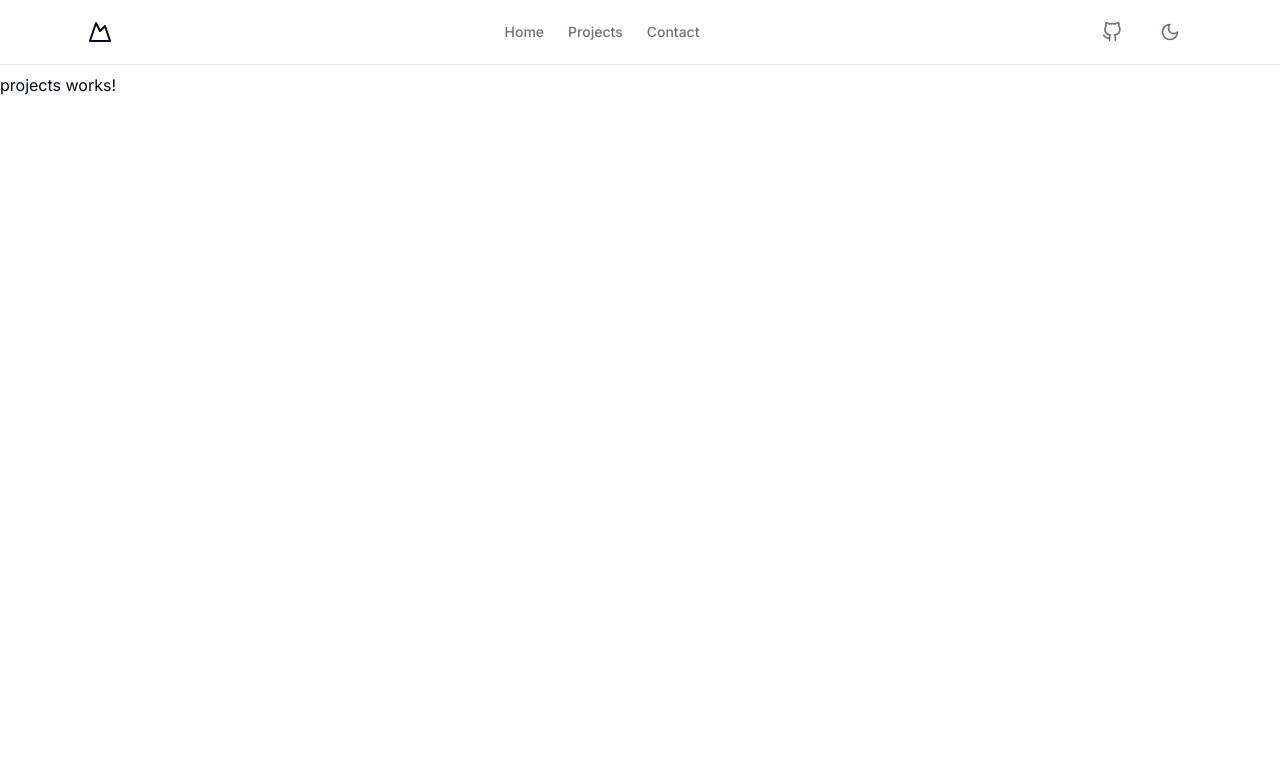
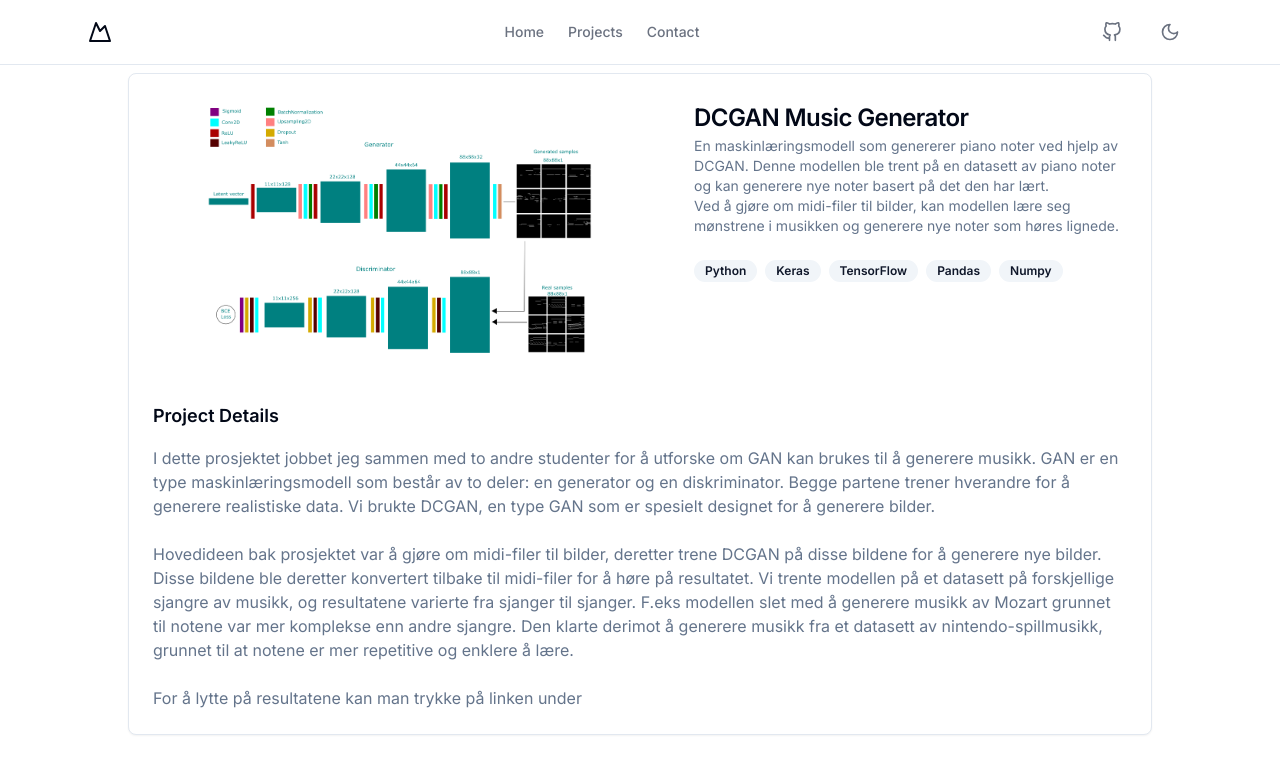
Before and after one commit to arnold01235/arndev, a Next.js app: page /projects in a window 1280 px wide. Shown: the top 774 px of the page. Built offline with nearby package versions, Linux system fonts and the light colour scheme.

Commit message:
Added projects page

```diff
--- a/app/layout.tsx
+++ b/app/layout.tsx
@@ -6,7 +6,7 @@ import Navbar from "@/components/home/Navbar";
 const inter = Inter({ subsets: ["latin"] });
 
 export const metadata: Metadata = {
-  title: "Create Next App",
+  title: "Home",
   description: "Generated by create next app",
 };
 
--- a/app/projects/page.tsx
+++ b/app/projects/page.tsx
@@ -1,7 +1,23 @@
+import ProjectCard from '@/components/projects/ProjectCard';
+
 const projects = () => {
     return (
         <div>
-        <p>projects works!</p>
+        <ProjectCard
+        title='DCGAN Music Generator'
+        description='En maskinlæringsmodell som genererer piano noter ved hjelp av DCGAN. Denne modellen ble trent på en datasett av piano noter og kan generere nye noter basert på det den har lært.
+        Ved å gjøre om midi-filer til bilder, kan modellen lære seg mønstrene i musikken og generere nye noter som høres lignede.'
+        technologies={["Python", "Keras", "TensorFlow", "Pandas", "Numpy"]}
+        githubUrl=''
+        liveUrl=''
+        youtubeUrl=''
+        imageUrl='/images/DCGAN.png'
+        details={`I dette prosjektet jobbet jeg sammen med to andre studenter for å utforske om GAN kan brukes til å generere musikk. GAN er en type maskinlæringsmodell som består av to deler: en generator og en diskriminator. Begge partene trener hverandre for å generere realistiske data. Vi brukte DCGAN, en type GAN som er spesielt designet for å generere bilder.
+
+            Hovedideen bak prosjektet var å gjøre om midi-filer til bilder, deretter trene DCGAN på disse bildene for å generere nye bilder. Disse bildene ble deretter konvertert tilbake til midi-filer for å høre på resultatet. Vi trente modellen på et datasett på forskjellige sjangre av musikk, og resultatene varierte fra sjanger til sjanger. F.eks modellen slet med å generere musikk av Mozart grunnet til notene var mer komplekse enn andre sjangre. Den klarte derimot å generere musikk fra et datasett av nintendo-spillmusikk, grunnet til at notene er mer repetitive og enklere å lære.
+
+            For å lytte på resultatene kan man trykke på linken under`}
+        />
         </div>
     );
 }
--- a/components/Icons.tsx
+++ b/components/Icons.tsx
@@ -1,4 +1,6 @@
 // Icons taken from https://feathericons.com/
+// I relized now that i could have moved these to public/icons folder and import them from there
+
 
 export function GithubIcon(props: React.SVGProps<SVGSVGElement>) {
     return (
--- a/components/home/RecentProjectsCard.tsx
+++ b/components/home/RecentProjectsCard.tsx
@@ -18,8 +18,8 @@ export default function Component({ className }: ComponentProps) {
       videoLink: "https://www.youtube.com/watch?v=your_video_id_1",
     },
     {
-      name: "GAN Music Generator",
-      description: "En maskinlæringsmodell som genererer piano musikk ved hjelp av GAN.",
+      name: "DCGAN Music Generator",
+      description: "En maskinlæringsmodell som genererer piano noter ved hjelp av DCGAN.",
       technologies: ["Python", "Keras", "TensorFlow", "Pandas", "Numpy"],
       githubLink: "https://github.com/yourusername/task-management-app",
       liveLink: "https://task-app-demo.com",
--- /dev/null
+++ b/components/projects/ProjectCard.tsx
@@ -0,0 +1,108 @@
+import { Badge } from "@/components/ui/badge"
+import { Button } from "@/components/ui/button"
+import { Card, CardContent, CardDescription, CardHeader, CardTitle, CardFooter } from "@/components/ui/card"
+import Image from "next/image"
+
+import { MountainIcon } from "@/components/Icons"
+
+interface ProjectShowcaseProps {
+  title: string
+  description: string
+  technologies?: string[] // Optional with a default value
+  githubUrl?: string // Optional
+  liveUrl?: string // Optional
+  youtubeUrl?: string // Optional
+  imageUrl?: string // Optional
+  details?: string // Optional with a default value
+}
+
+export default function ProjectShowcase({
+  title = "",
+  description = "",
+  technologies = [], // Default to an empty array if not provided
+  githubUrl = "",
+  liveUrl = "",
+  youtubeUrl = "",
+  imageUrl = "",
+  details = "", // Default text if not provided
+}: ProjectShowcaseProps) {
+  return (
+    <Card className="w-full max-w-5xl mx-auto mt-2">
+      <div className="md:flex mt-2">
+        {imageUrl && (
+          <div className="md:w-3/4 relative">
+            <div className="relative w-full" style={{ paddingBottom: '56.25%' }}>
+              <Image
+                src={imageUrl}
+                alt={`${title} preview`}
+                fill
+                className="absolute inset-0 object-contain"
+              />
+            </div>
+          </div>
+        )}
+        <div className={`flex flex-col ${imageUrl ? 'md:w-2/3' : 'w-full' }`}>
+          <CardHeader>
+            <CardTitle>{title}</CardTitle>
+            <CardDescription>
+              {description.split('\n').map((line, index) => (
+                <span key={index}>
+                  {line}
+                  <br />
+                </span>
+              ))}
+            </CardDescription>
+          </CardHeader>
+          <CardContent>
+            {technologies.length > 0 && (
+              <div className="mb-4 flex flex-wrap gap-2">
+                {technologies.map((tech) => (
+                  <Badge key={tech} variant="secondary">
+                    {tech}
+                  </Badge>
+                ))}
+              </div>
+            )}
+            <div className="flex flex-wrap gap-2">
+              {githubUrl && (
+                <Button variant="outline" size="sm" asChild>
+                  <a href={githubUrl} target="_blank" rel="noopener noreferrer">
+                    <MountainIcon className="mr-2 h-4 w-4" />
+                    GitHub
+                  </a>
+                </Button>
+              )}
+              {liveUrl && (
+                <Button variant="outline" size="sm" asChild>
+                  <a href={liveUrl} target="_blank" rel="noopener noreferrer">
+                    <MountainIcon className="mr-2 h-4 w-4" />
+                    Live Demo
+                  </a>
+                </Button>
+              )}
+              {youtubeUrl && (
+                <Button variant="outline" size="sm" asChild>
+                  <a href={youtubeUrl} target="_blank" rel="noopener noreferrer">
+                    <MountainIcon className="mr-2 h-4 w-4" />
+                    YouTube
+                  </a>
+                </Button>
+              )}
+            </div>
+          </CardContent>
+        </div>
+      </div>
+      <CardFooter className="flex flex-col items-start mt-4">
+        <h3 className="text-lg font-semibold mb-2">Project Details</h3>
+        <p className="text-muted-foreground">
+          {details.split('\n').map((line, index) => (
+            <span key={index}>
+              {line}
+              <br />
+            </span>
+          ))}
+        </p>
+      </CardFooter>
+    </Card>
+  )
+}
```
Also changed, not shown: public/images/DCGAN.png (added).
